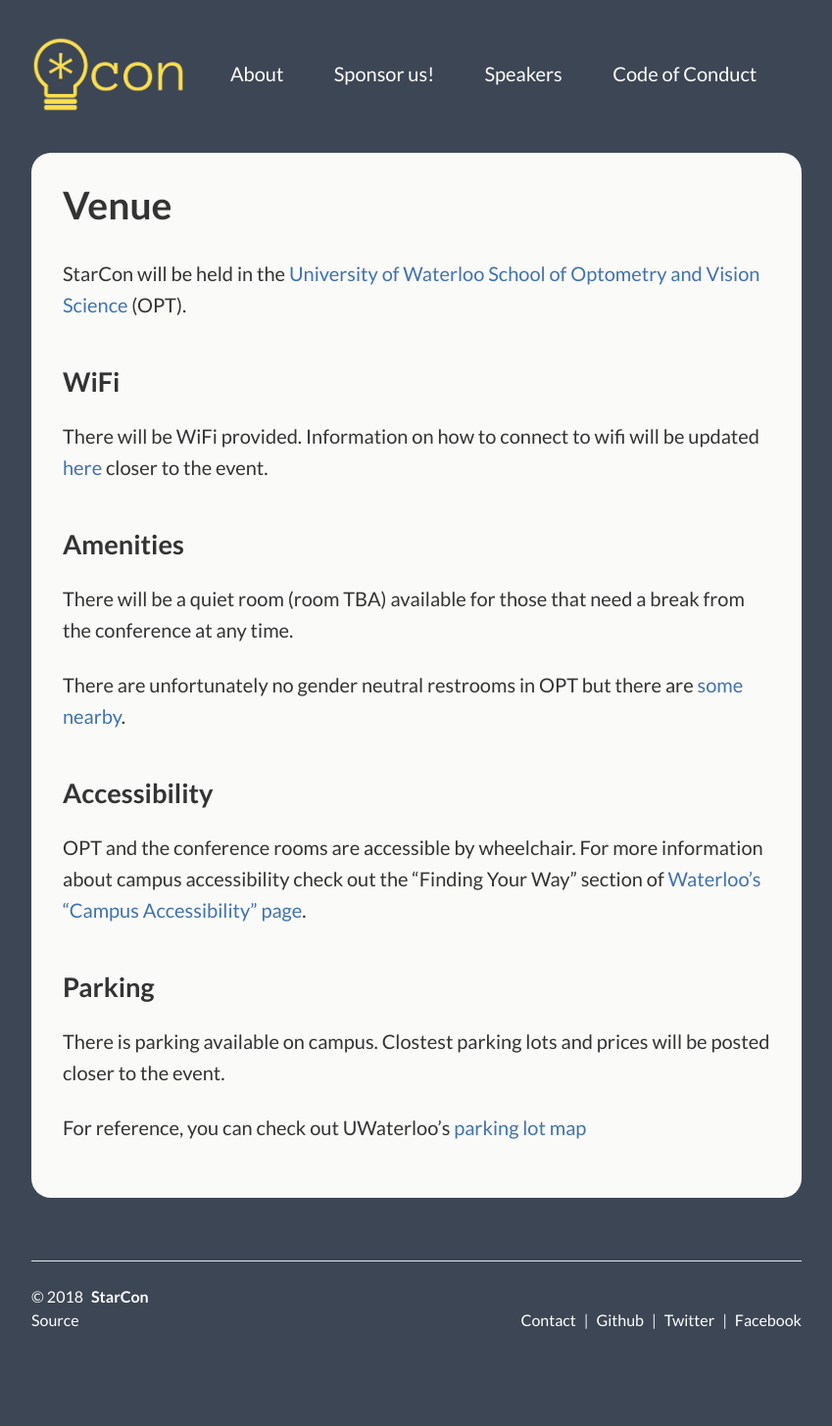
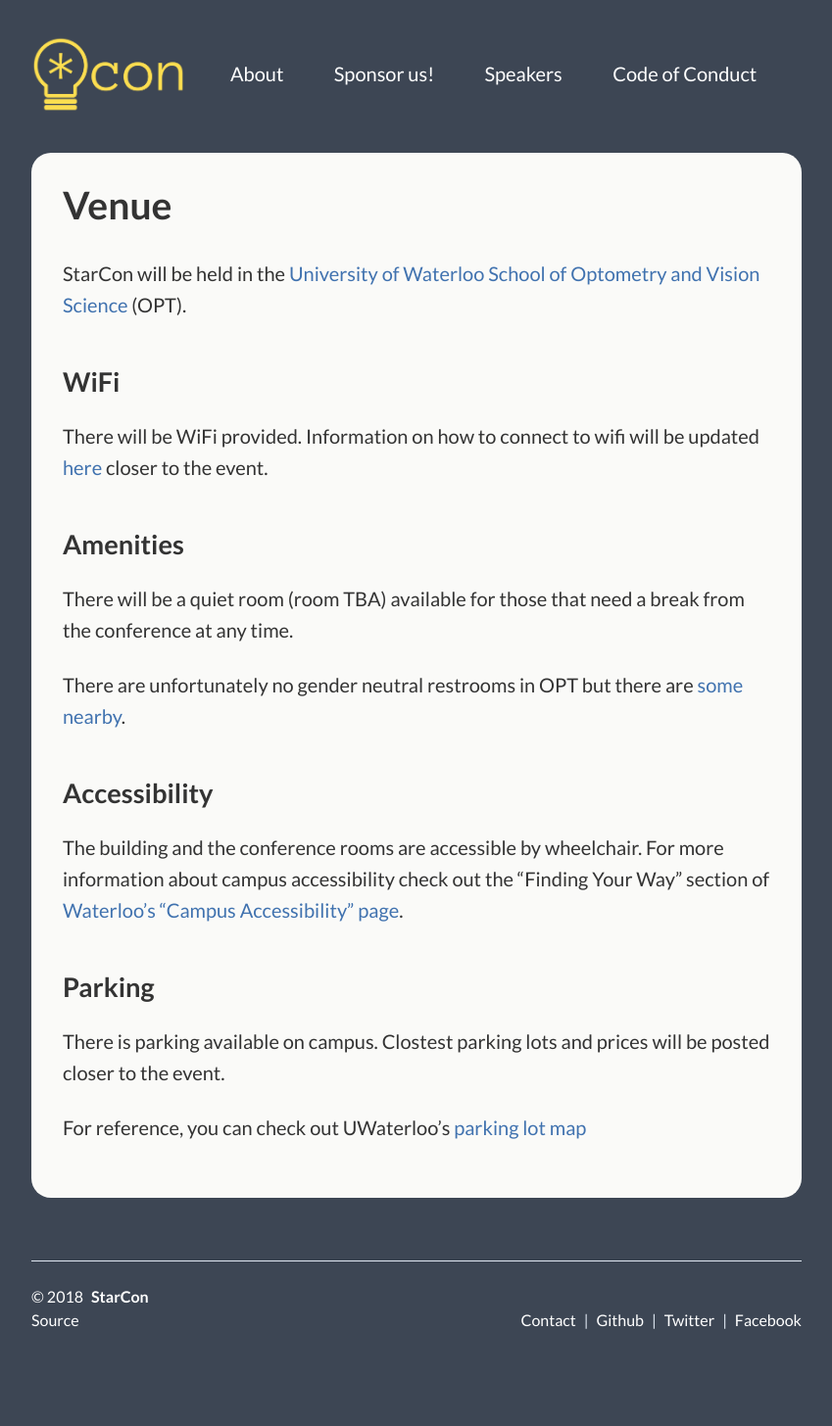
Before and after one commit to StarConKW/starconkw.github.io, a Jekyll site: the page built from _pages/venue.md, in a window 1280 px wide. Shown: the whole page at 98% size, without its empty margins (215-1064 px from the left). Built offline with Jekyll 4.4.1, drawn with Linux system fonts in a browser that asks for light colours.

Commit message:
Update _pages/venue.md

```diff
--- a/_pages/venue.md
+++ b/_pages/venue.md
@@ -19,7 +19,7 @@ There are unfortunately no gender neutral restrooms in OPT but there are [some n
 
 ## Accessibility
 
-OPT and the conference rooms are accessible by wheelchair. For more information about campus accessibility check out the "Finding Your Way" section of [Waterloo's "Campus Accessibility" page](https://uwaterloo.ca/human-resources/accessibility/campus-accessibility).
+The building and the conference rooms are accessible by wheelchair. For more information about campus accessibility check out the "Finding Your Way" section of [Waterloo's "Campus Accessibility" page](https://uwaterloo.ca/human-resources/accessibility/campus-accessibility).
 
 ## Parking
 
```
